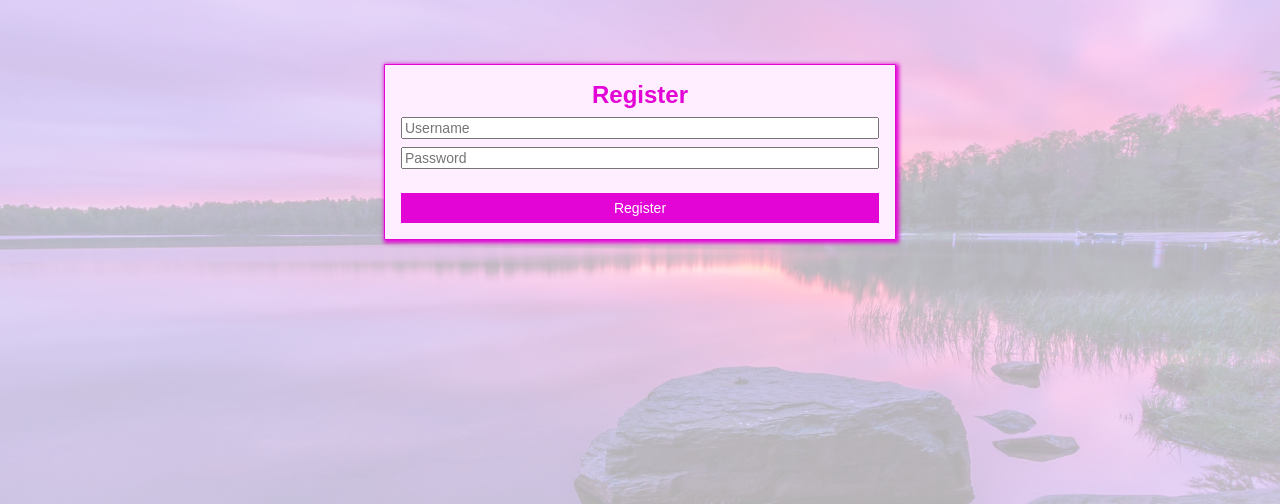
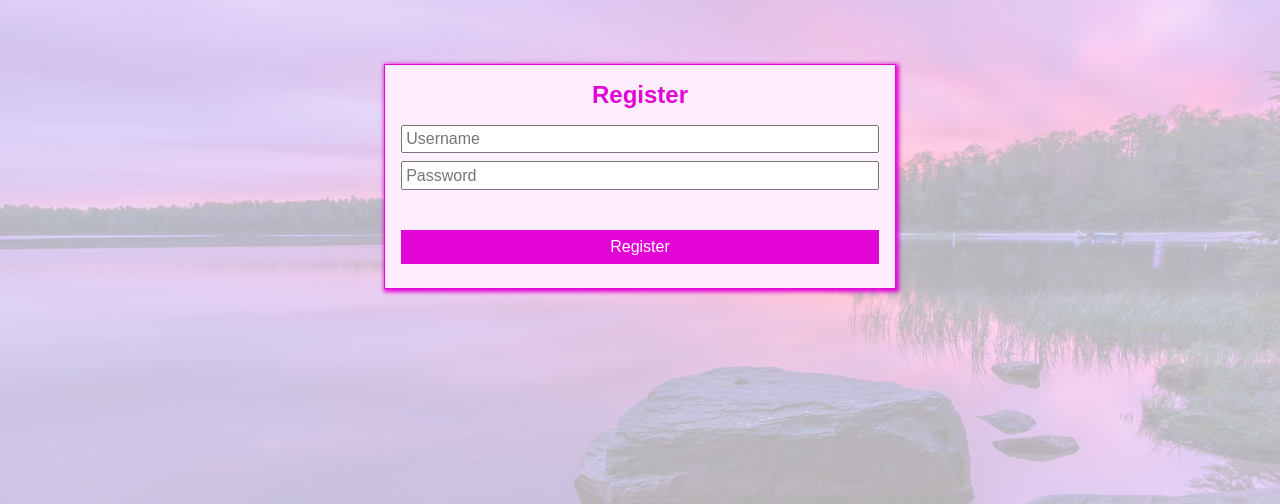
Before and after one commit to hurtleturtle/webapp, a Flask app: page /auth/register in a window 1280 px wide. Shown: the part 34-538 px from the top of the page. Run offline with Flask 2, Linux system fonts and the light colour scheme; some libraries are stand-ins or nearby versions.

Commit message:
Updated form style

```diff
--- a/wuxia/static/style.css
+++ b/wuxia/static/style.css
@@ -191,9 +191,9 @@ form {
 }
 .form-item {
   padding: 0 0.5em;
-  padding-bottom: 0.5em;
-  margin: 0 0.5em;
+  margin: 0.5em 0.5em;
   display: flex;
+  flex-direction: column;
 }
 .form-item:first-of-type {
   padding-top: 0.5em;
@@ -215,9 +215,14 @@ form {
   box-sizing: border-box;
   flex: 1 0;
 }
-.form-item input, .form-item a, .form-item textarea, .form-item div, .form-item label {
+.form-item input, .form-item select, .form-item a, .form-item textarea, .form-item div, .form-item label {
     font-family: sans-serif;
-    font-size: 14px;
+    font-size: 16px;
+    padding: 0.2em 0;
+}
+.form-item input {
+  padding-left: 0.2em;
+  padding-right: 0.2em;
 }
 .form-item textarea {
   width: 100% !important;
@@ -243,8 +248,7 @@ form {
   background-color: red;
 }
 .form-item label {
-  padding: 0.5em;
-  /*flex: 0 1;*/
+  font-weight: bold;
 }
 .form-item select {
   flex: 1 1 auto;
```
